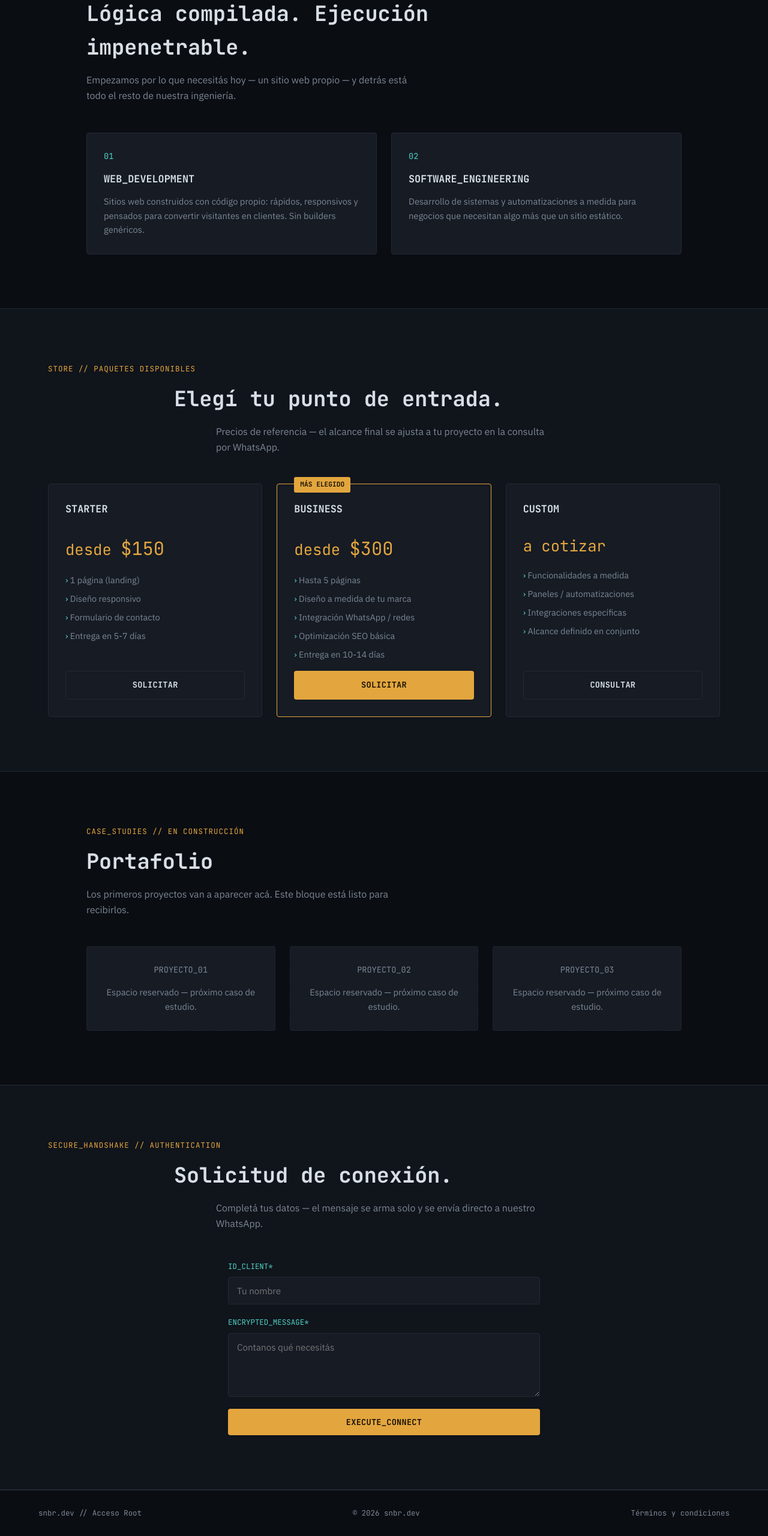
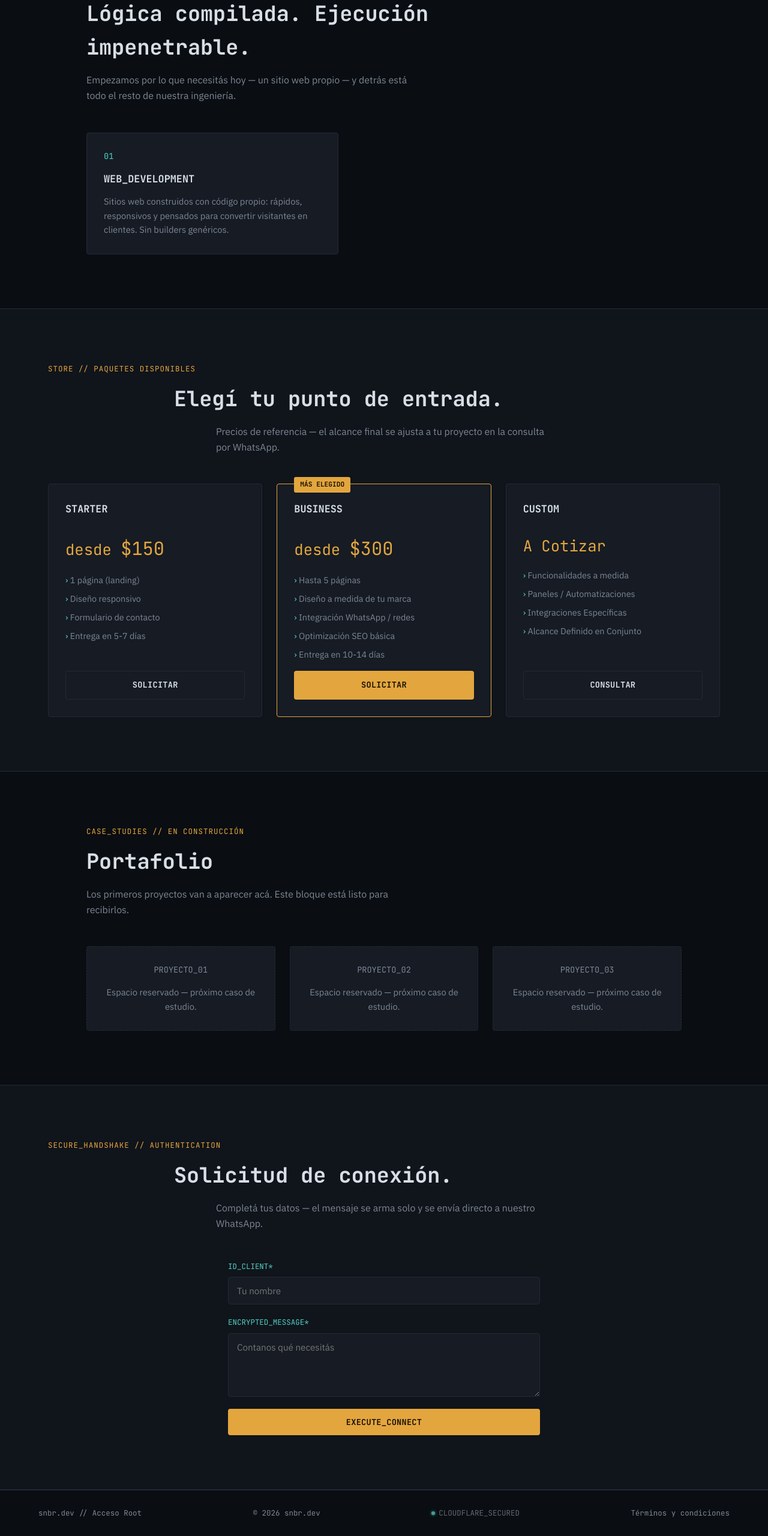
Before and after one commit to snbrdev/snbrdev, a plain HTML site: page index.html in a window 1280 px wide. Shown: the part 874-3434 px from the top of the page at 60% size. Drawn offline with Linux system fonts and the light colour scheme.

Commit message:
Preparar sitio para lanzamiento: SEO, favicon y fix de WhatsApp
- Acotar servicios visibles a paginas web basicas (ocultar tarjeta
  SOFTWARE_ENGINEERING) segun estrategia de lanzamiento
- Arreglar formulario de contacto: wa.link no reenviaba el mensaje
  personalizado, ahora usa el numero de WhatsApp directo
- Agregar favicon, meta tags Open Graph/Twitter, robots.txt y
  sitemap.xml para el lanzamiento
- Agregar badge sutil "CLOUDFLARE_SECURED" en el footer
- Restaurar texto del link de Terminos y condiciones en el nav

```diff
--- a/index.html
+++ b/index.html
@@ -9,6 +9,20 @@
 <meta name="viewport" content="width=device-width, initial-scale=1.0">
 <title>snbr.dev // sistemas y sitios web</title>
 <meta name="description" content="snbr.dev — desarrollo de sitios web y software a medida. Código propio, sin plantillas.">
+<link rel="icon" href="favicon.svg" type="image/svg+xml">
+<link rel="icon" href="favicon-32.png" sizes="32x32" type="image/png">
+<link rel="apple-touch-icon" href="apple-touch-icon.png">
+<link rel="canonical" href="https://www.snbr.dev/">
+<meta property="og:type" content="website">
+<meta property="og:url" content="https://www.snbr.dev/">
+<meta property="og:title" content="snbr.dev — sistemas y sitios web">
+<meta property="og:description" content="Desarrollo de sitios web a medida. Código propio, sin plantillas.">
+<meta property="og:image" content="https://www.snbr.dev/og-image.png">
+<meta property="og:locale" content="es_PY">
+<meta name="twitter:card" content="summary_large_image">
+<meta name="twitter:title" content="snbr.dev — sistemas y sitios web">
+<meta name="twitter:description" content="Desarrollo de sitios web a medida. Código propio, sin plantillas.">
+<meta name="twitter:image" content="https://www.snbr.dev/og-image.png">
 <link rel="preconnect" href="https://fonts.googleapis.com">
 <link rel="preconnect" href="https://fonts.gstatic.com" crossorigin>
 <link href="https://fonts.googleapis.com/css2?family=JetBrains+Mono:wght@400;500;700;800&family=IBM+Plex+Sans:wght@400;500;600&display=swap" rel="stylesheet">
@@ -64,16 +78,11 @@
   <h2 class="section__title">Lógica compilada. Ejecución impenetrable.</h2>
   <p class="section__lead">Empezamos por lo que necesitás hoy — un sitio web propio — y detrás está todo el resto de nuestra ingeniería.</p>
 
-  <div class="cards cards--2">
+  <div class="cards cards--1">
     <article class="card">
       <span class="card__index">01</span>
       <h3 class="card__title">WEB_DEVELOPMENT</h3>
       <p class="card__text">Sitios web construidos con código propio: rápidos, responsivos y pensados para convertir visitantes en clientes. Sin builders genéricos.</p>
-    </article>
-    <article class="card">
-      <span class="card__index">02</span>
-      <h3 class="card__title">SOFTWARE_ENGINEERING</h3>
-      <p class="card__text">Desarrollo de sistemas y automatizaciones a medida para negocios que necesitan algo más que un sitio estático.</p>
     </article>
   </div>
 </section>
@@ -113,12 +122,12 @@
 
     <article class="card card--pricing">
       <h3 class="card__title">CUSTOM</h3>
-      <p class="card__price">a cotizar</p>
+      <p class="card__price">A Cotizar</p>
       <ul class="card__list">
         <li>Funcionalidades a medida</li>
-        <li>Paneles / automatizaciones</li>
-        <li>Integraciones específicas</li>
-        <li>Alcance definido en conjunto</li>
+        <li>Paneles / Automatizaciones</li>
+        <li>Integraciones Específicas</li>
+        <li>Alcance Definido en Conjunto</li>
       </ul>
       <a href="https://wa.link/q2kxcn" target="_blank" rel="noopener" class="btn btn--outline btn--block">CONSULTAR</a>
     </article>
@@ -169,6 +178,7 @@
 <footer class="footer">
   <span>snbr.dev // Acceso Root</span>
   <span>© 2026 snbr.dev</span>
+  <span class="footer__badge"><span class="dot dot--green"></span>CLOUDFLARE_SECURED</span>
   <a href="terms-and-conditions.html">Términos y condiciones</a>
 </footer>
 
--- a/script.js
+++ b/script.js
@@ -64,9 +64,9 @@ document.addEventListener("DOMContentLoaded", () => {
       const message = document.getElementById("fieldMessage").value.trim();
 
       const text = `Hola SNBR, soy ${name}. ${message}`;
-      const whatsappUrl = `https://wa.link/q2kxcn?text=${encodeURIComponent(text)}`;
+      // wa.link no reenvía ?text= (siempre cae a un mensaje fijo) — se usa el número directo.
+      const whatsappUrl = `https://api.whatsapp.com/send?phone=595972906300&text=${encodeURIComponent(text)}`;
 
-      // wa.link no siempre soporta ?text= directo — fallback a wa.me si tenés el número.
       window.open(whatsappUrl, "_blank");
     });
   }
--- a/style.css
+++ b/style.css
@@ -154,6 +154,7 @@ a{ color: inherit; text-decoration:none; }
 .cards{ display:grid; gap: 24px; }
 .cards--3{ grid-template-columns: repeat(3, 1fr); }
 .cards--2{ grid-template-columns: repeat(2, 1fr); }
+.cards--1{ grid-template-columns: 1fr; max-width: 420px; }
 .card{
   background: var(--bg-elevated); border: 1px solid var(--border); border-radius: var(--radius);
   padding: 28px; position: relative;
@@ -193,6 +194,8 @@ a{ color: inherit; text-decoration:none; }
   border-top: 1px solid var(--border);
 }
 .footer a:hover{ color: var(--accent-cyan); }
+.footer__badge{ display:inline-flex; align-items:center; gap:6px; opacity:0.75; }
+.footer__badge .dot{ width:6px; height:6px; box-shadow: 0 0 4px var(--accent-cyan); }
 
 /* ===== RESPONSIVE ===== */
 @media (max-width: 860px){
```
Also changed, not shown: sitemap.xml (added, +13 -0 lines), terms-and-conditions.html (+6 -0 lines), apple-touch-icon.png (added), favicon-32.png (added), favicon.svg (added), og-image.png (added), robots.txt (added).
